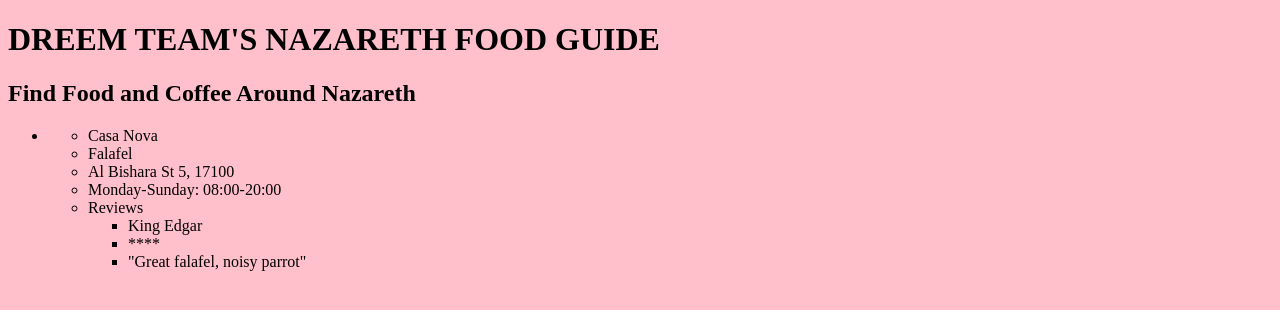
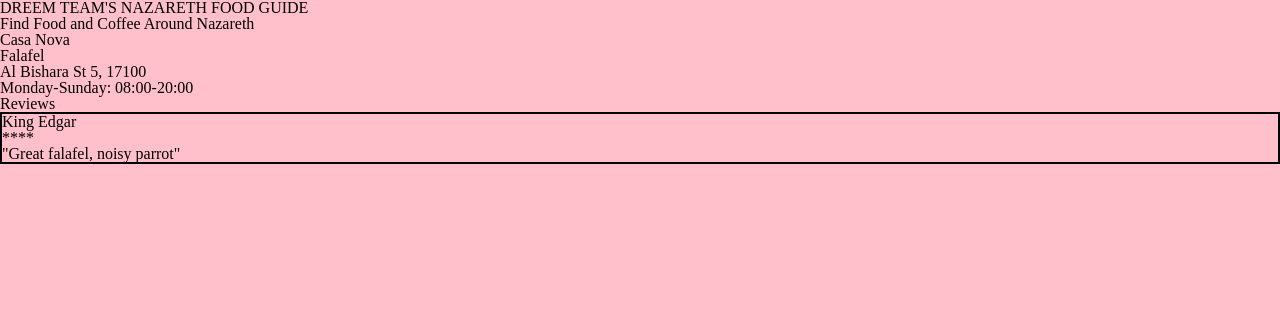
Before and after one commit to FACN1/week6-D-REEM-TEAM, a website: page public/index.html in a window 1280 px wide. Drawn offline with Linux system fonts and the light colour scheme.

Commit message:
adds css reset

```diff
--- a/public/css/main.css
+++ b/public/css/main.css
@@ -1,3 +1,58 @@
+/* CSS RESET */
+
+html, body, div, span, applet, object, iframe,
+h1, h2, h3, h4, h5, h6, p, blockquote, pre,
+a, abbr, acronym, address, big, cite, code,
+del, dfn, em, img, ins, kbd, q, s, samp,
+small, strike, strong, sub, sup, tt, var,
+b, u, i, center,
+dl, dt, dd, ol, ul, li,
+fieldset, form, label, legend,
+table, caption, tbody, tfoot, thead, tr, th, td,
+article, aside, canvas, details, embed,
+figure, figcaption, footer, header, hgroup,
+menu, nav, output, ruby, section, summary,
+time, mark, audio, video {
+	margin: 0;
+	padding: 0;
+	border: 0;
+	font-size: 100%;
+	font: inherit;
+	vertical-align: baseline;
+}
+/* HTML5 display-role reset for older browsers */
+article, aside, details, figcaption, figure,
+footer, header, hgroup, menu, nav, section {
+	display: block;
+}
+body {
+	line-height: 1;
+}
+ol, ul {
+	list-style: none;
+}
+blockquote, q {
+	quotes: none;
+}
+blockquote:before, blockquote:after,
+q:before, q:after {
+	content: '';
+	content: none;
+}
+table {
+	border-collapse: collapse;
+	border-spacing: 0;
+}
+
+/* END OF CSS RESET */
+
+
 body {
   background: pink;
 }
+
+
+.restaurant-review {
+  border: 2px solid black;
+  box-sizing: border-box;
+}
```
